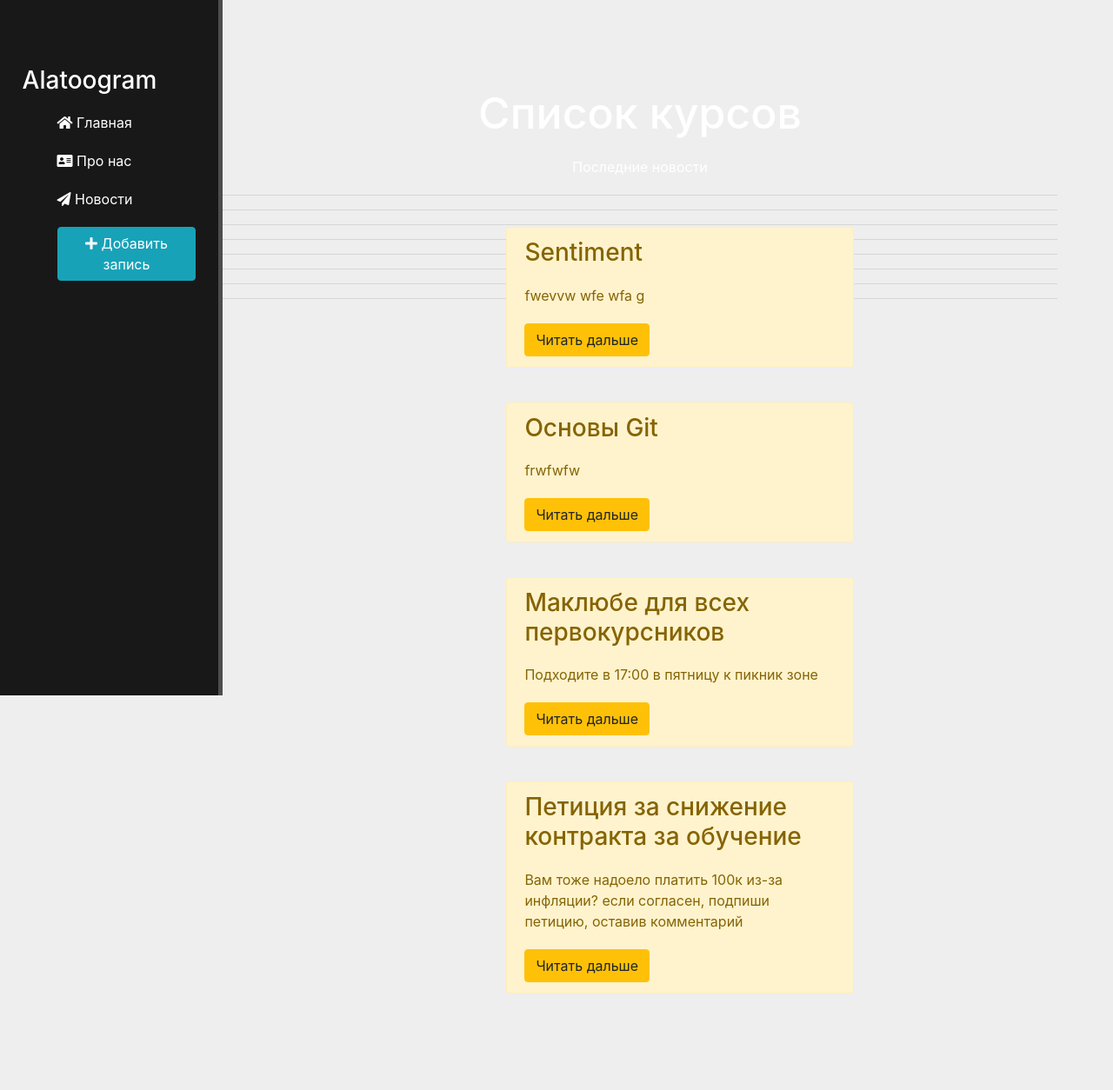
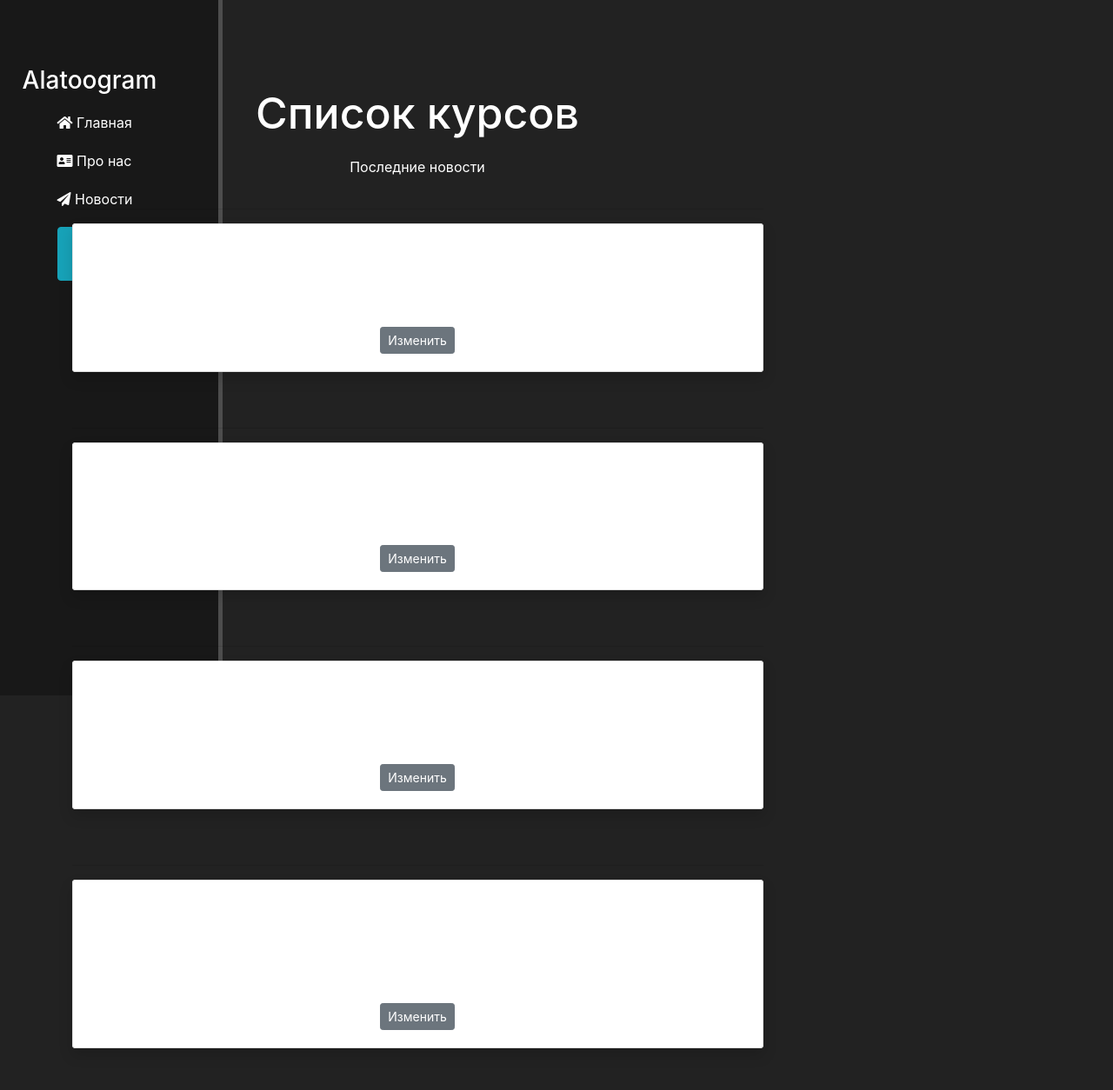
Before and after one commit to junesqo/django-for-final, a Django app: page /news/ in a window 1280 px wide. Shown: the whole page at 87% size. Before the commit the page ends 1143 px from the top, so only its background shows below. Run offline with Django 3.2, Linux system fonts and the light colour scheme; data comes from the database, SQL or seed files in the repository; both versions use the stored data as it was after the commit; some libraries are stand-ins or nearby versions.

Commit message:
nice frontend update

```diff
--- a/main/static/main/css/main.css
+++ b/main/static/main/css/main.css
@@ -1,13 +1,14 @@
 body {
-    background: #eeeeee;
+    background: #222222;
 }
 
 
 aside {
     float: left;
+    position: fixed;
     background: #181818;
     width: 20%;
-    height: 100vh;
+    height: 100%;
     padding: 2%;
     color: #fff;
     border-right: 5px solid #4d4d4d;
--- a/news/models.py
+++ b/news/models.py
@@ -4,7 +4,7 @@ from django.db import models
 class Articles(models.Model):
     title = models.CharField('Заголовок', max_length=100)
     full_text = models.TextField('Текст записи', max_length=8000)
-    date = models.DateTimeField('Дата публикации')
+    date = models.DateTimeField('Дата публикации', auto_now_add=True)
 
     def __str__(self):
         return self.title
--- a/news/templates/news/news_home.html
+++ b/news/templates/news/news_home.html
@@ -6,13 +6,24 @@
         <p>Последние новости</p>
         {% if news %}
         {% for el in news %}
-            <hr>
-            <div class="alert alert-warning">
-                <h3>{{ el.title }}</h3>
-                <p>{{ el.full_text }}</p>
-                <a href="{% url 'news-detail' el.id %}" class="btn btn-warning">Читать дальше</a>
+
+            <div class="row">
+                <div class="col"> </div>
+                <div class="col-10">
+                    <hr>
+                    <div class="shadow mb-5 bg-white rounded">
+                        <div class="card", style="width: 100%">
+                            <div class="card-body">
+                                <h3>{{ el.title }}</h3>
+                                <p>{{ el.full_text }}</p>
+                                <a href="{% url 'news-detail' el.id %}" class="btn btn-secondary btn-sm">Изменить</a>
+                            </div>
+                        </div>
+                    </div>
+                </div>
+                <div class="col"> </div>
             </div>
-            <hr>
+
         {% endfor %}
         {% else %}
             <p>У вас нет записей</p>
```
Also changed, not shown: db.sqlite3, news/migrations/0002_auto_20201214_1242.py (added), news/migrations/0003_auto_20201214_1309.py (added).
